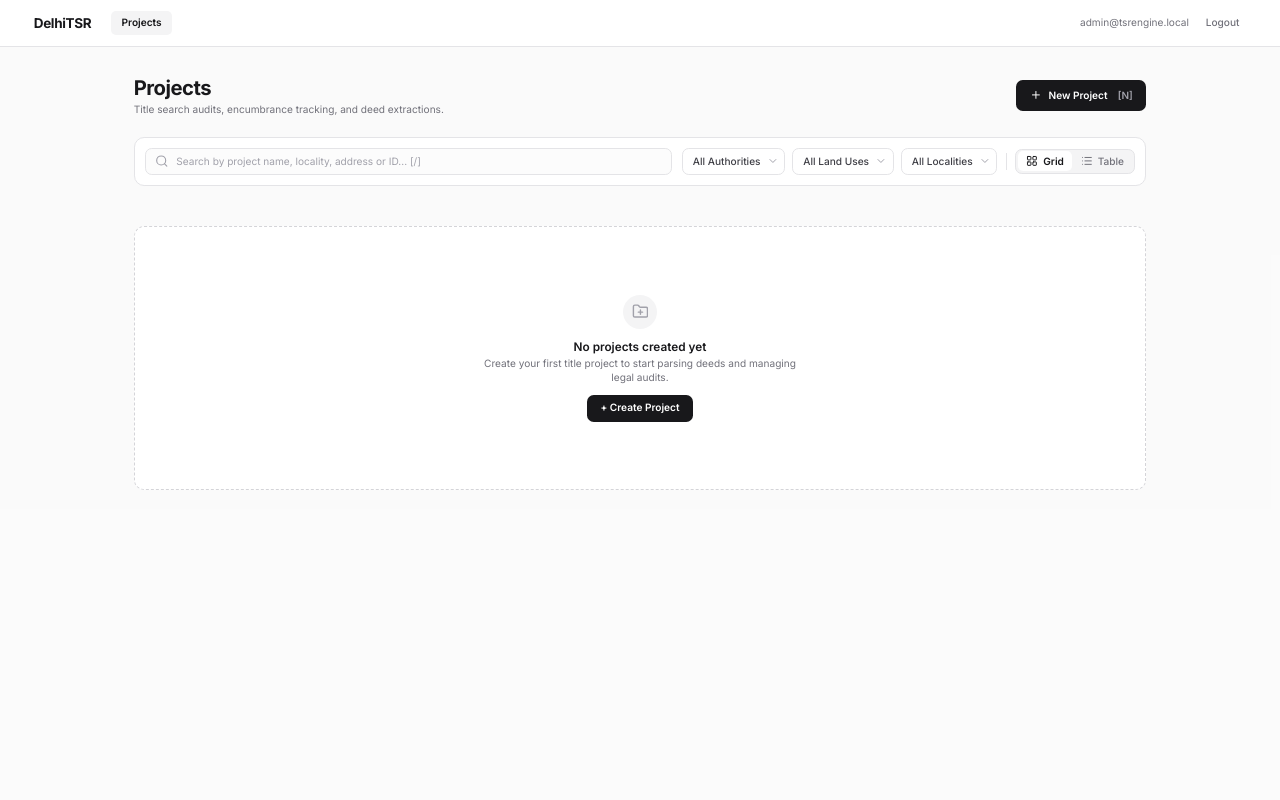
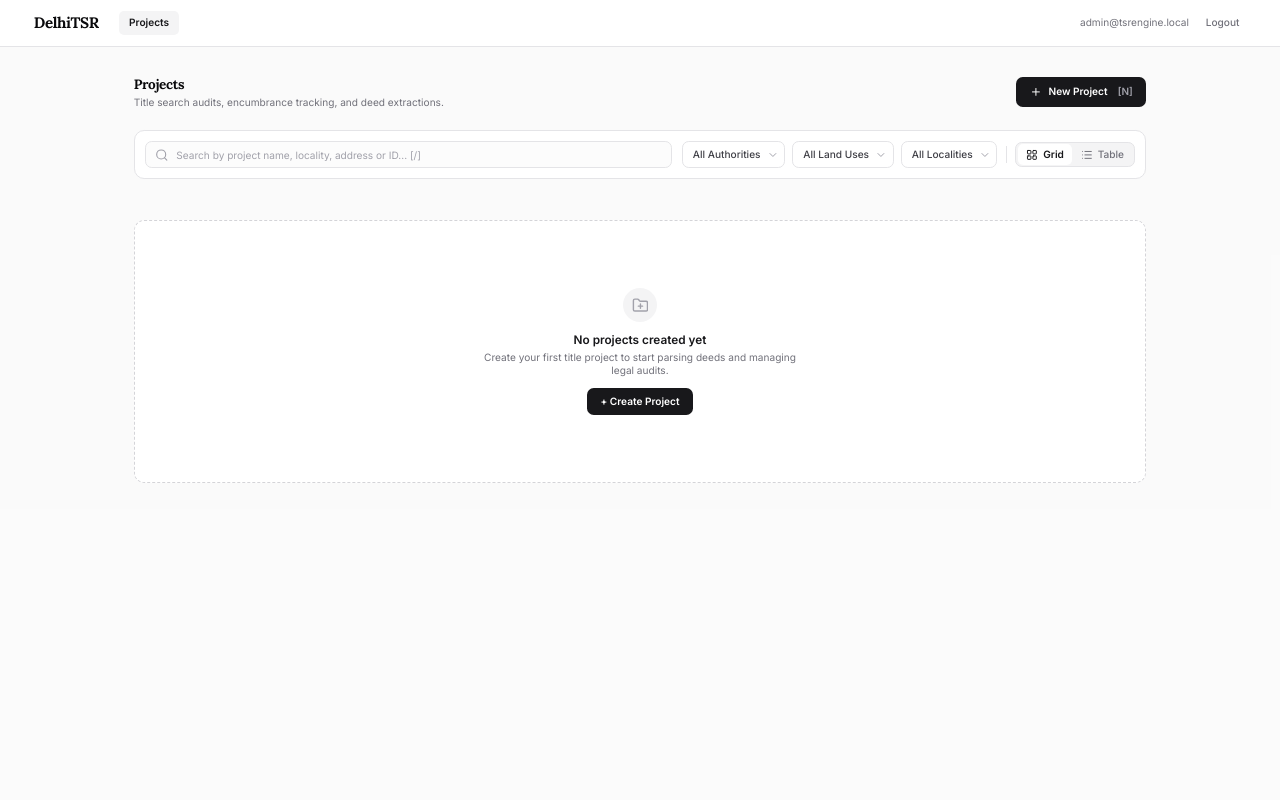
Before and after one commit to AtharvaKhanvilkar/DelhiTSR, a Flask app: page /projects in a window 1280 px wide. Run offline with Flask 3, Linux system fonts and the light colour scheme; data comes from the database, SQL or seed files in the repository; data that the repository does not hold is empty; some libraries are stand-ins or nearby versions.

Commit message:
style: implement research-backed Lora (Serif) + Inter (Sans-Serif) font pairing on projects page

```diff
--- a/templates/projects.html
+++ b/templates/projects.html
@@ -9,10 +9,10 @@
   <meta name="theme-color" content="#ffffff">
 
   <script src="https://cdn.tailwindcss.com"></script>
-  <!-- Plus Jakarta Sans & JetBrains Mono Fonts (Matching workspace.html) -->
+    <!-- Industry-Standard Font Pairing (Typewolf / Fontpair): Lora (Editorial Serif) + Inter (Clean UI Sans) -->
   <link rel="preconnect" href="https://fonts.googleapis.com">
   <link rel="preconnect" href="https://fonts.gstatic.com" crossorigin>
-  <link href="https://fonts.googleapis.com/css2?family=Inter:wght@300;400;500;600;700;800&family=Plus+Jakarta+Sans:wght@400;500;600;700;800&display=swap" rel="stylesheet">
+  <link href="https://fonts.googleapis.com/css2?family=Lora:ital,wght@0,500;0,600;0,700;1,500&family=Inter:wght@300;400;500;600;700&display=swap" rel="stylesheet">
   <script src="https://unpkg.com/lucide@latest"></script>
 
   <script>
@@ -20,8 +20,8 @@
       theme: {
         extend: {
           fontFamily: {
-            sans: ['Inter', '"Plus Jakarta Sans"', '-apple-system', 'BlinkMacSystemFont', '"Segoe UI"', 'Roboto', 'sans-serif'],
-            mono: ['Inter', 'sans-serif'],
+            sans: ['Inter', '-apple-system', 'BlinkMacSystemFont', '"Segoe UI"', 'Roboto', 'sans-serif'],
+            serif: ['Lora', 'Georgia', 'Cambria', '"Times New Roman"', 'serif'],
           },
         },
       },
@@ -30,7 +30,7 @@
 
   <style>
     html, body {
-      font-family: 'Inter', 'Plus Jakarta Sans', -apple-system, BlinkMacSystemFont, 'Segoe UI', Roboto, sans-serif;
+      font-family: 'Inter', -apple-system, BlinkMacSystemFont, 'Segoe UI', Roboto, sans-serif;
       -webkit-font-smoothing: antialiased;
       -moz-osx-font-smoothing: grayscale;
       font-size: 13.5px;
@@ -101,7 +101,7 @@
     <!-- Left: Brand Logo & Navigation -->
     <div class="flex items-center gap-6">
       <a href="/projects" class="flex items-center gap-2">
-        <span class="font-bold tracking-tight text-zinc-900 text-base">DelhiTSR</span>
+        <span class="font-serif font-bold tracking-tight text-zinc-950 text-lg">DelhiTSR</span>
       </a>
 
       <nav class="hidden sm:flex items-center gap-1 text-xs">
@@ -124,7 +124,7 @@
     <!-- Page Header Row -->
     <div class="flex flex-col sm:flex-row sm:items-center justify-between gap-4">
       <div>
-        <h1 class="text-2xl font-bold tracking-tight text-zinc-900">Projects</h1>
+        <h1 class="text-2.5xl font-serif font-bold tracking-tight text-zinc-950">Projects</h1>
         <p class="text-xs text-zinc-500 mt-0.5">Title search audits, encumbrance tracking, and deed extractions.</p>
       </div>
 
@@ -222,7 +222,7 @@
             <!-- Card Header: Name + Authority Tag + Delete Button -->
             <div class="flex items-start justify-between gap-3">
               <div class="min-w-0 flex-1">
-                <h3 class="font-semibold text-zinc-900 text-sm group-hover:text-blue-600 transition-colors truncate">
+                <h3 class="font-serif font-bold text-zinc-950 text-[15px] group-hover:text-blue-600 transition-colors truncate tracking-tight">
                   {{ project.name }}
                 </h3>
 
```
